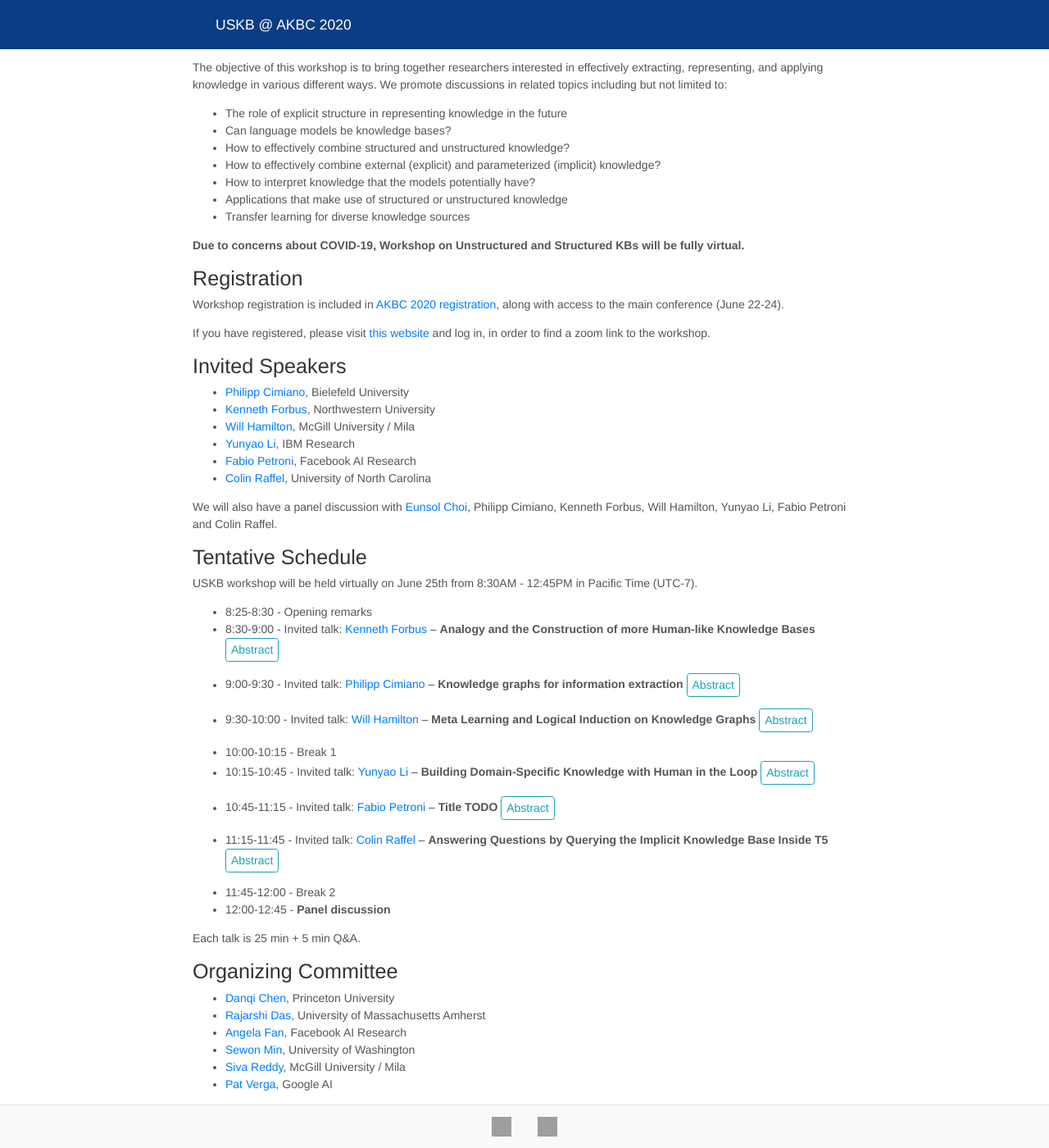
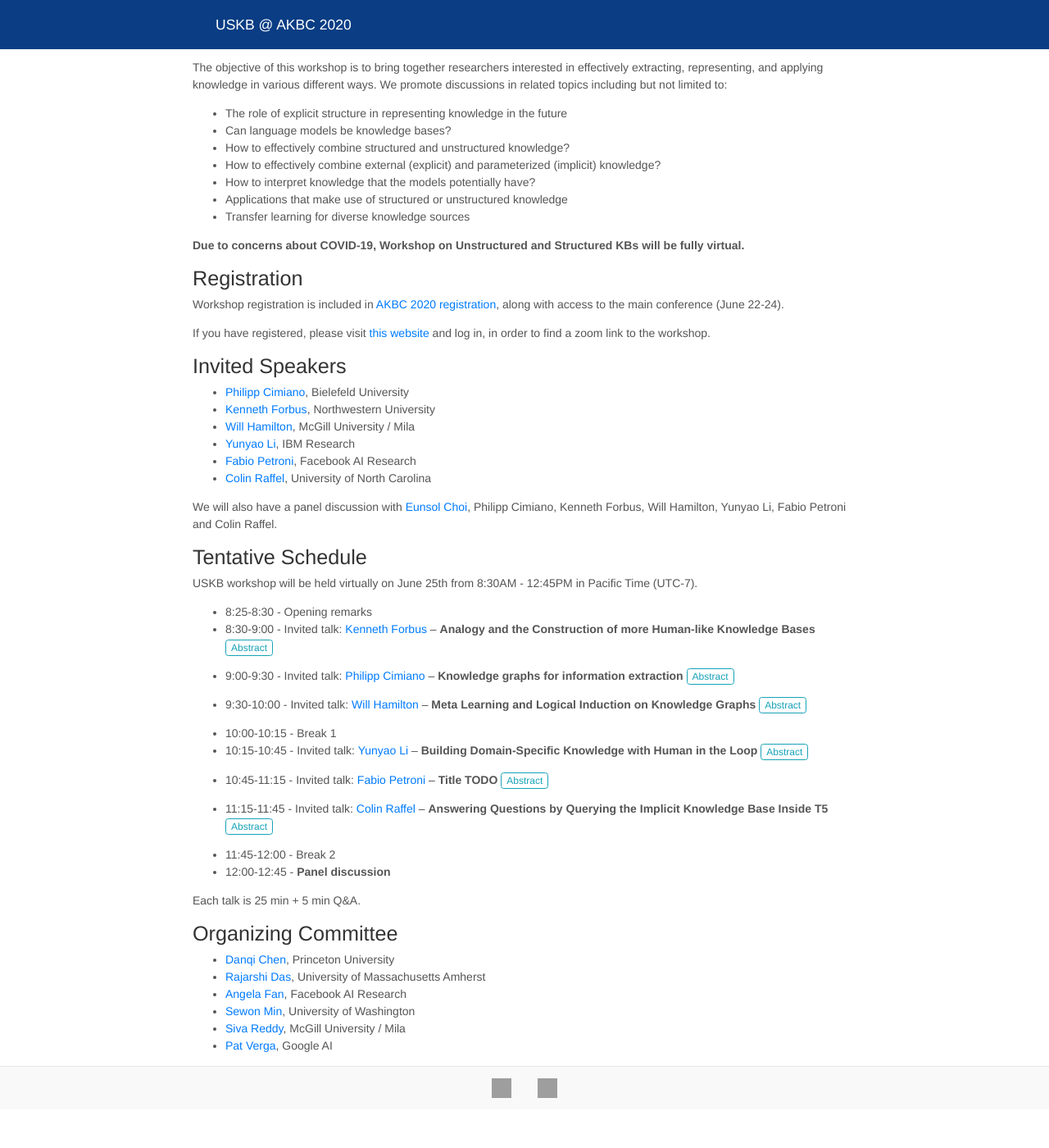
Before and after one commit to spa-nlp/spa-nlp.github.io, a Jekyll site: the page built from index.md, in a window 1280 px wide and 1400 px high, scrolled down 334 px. Shown: the whole window at 82% size. Built offline with Jekyll 4.4.1, drawn with Linux system fonts in a browser that asks for light colours; nearby versions of some CDN libraries; after the commit the page ends 1687 px from its top, so only the background shows below that; grey boxes are pictures that could not be loaded.

Commit message:
minor change in buttons

```diff
--- a/css/main.css
+++ b/css/main.css
@@ -133,7 +133,10 @@ td {
  * Button for abstract and slides
  */
 .btn-xs {
-  padding: 3px 6px;
+  /*padding: 3px 6px;*/
+  padding: 0 6px;
+  height: 20px;
+  font-size: 9pt;
 }
 .card {
   margin-bottom: 20px;
```
